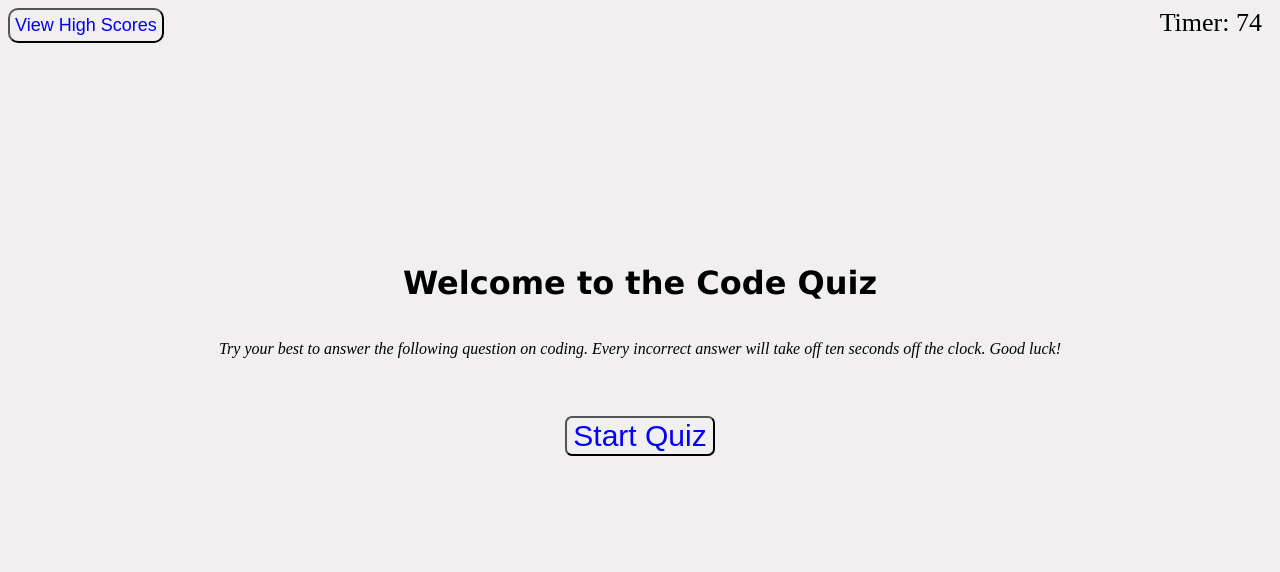
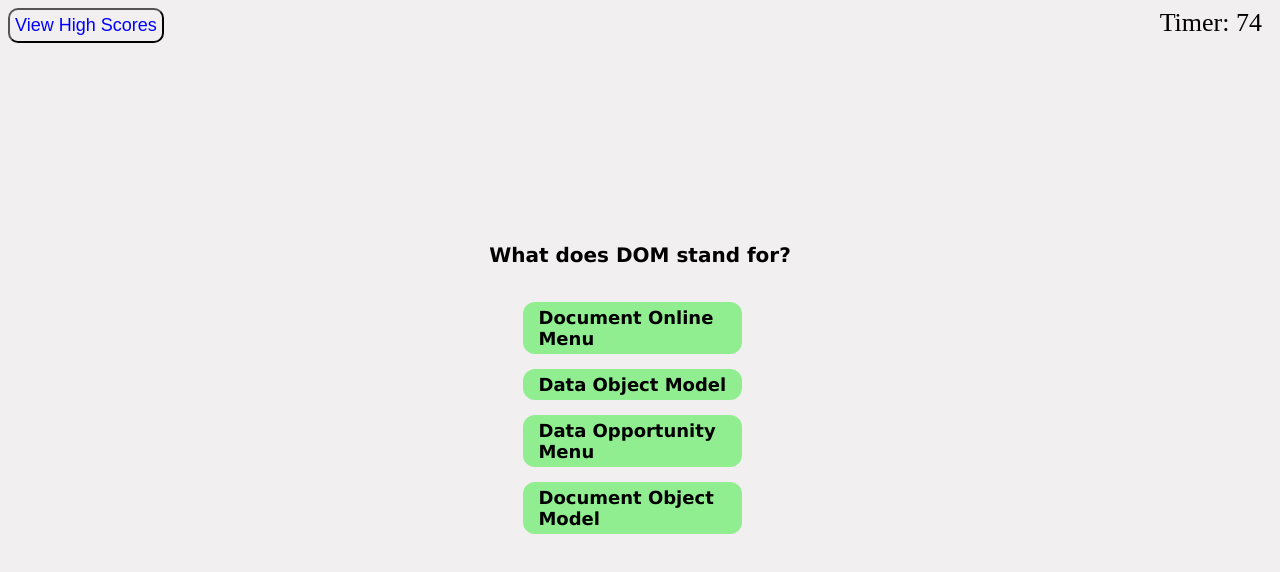
Before and after one commit to BBailey1985/code-quiz, a plain HTML site: page index.html in a window 1280 px wide. Both pictures are taken after a click on the button "Start Quiz". Drawn offline with Linux system fonts and the light colour scheme.

Commit message:
added validate function

```diff
--- a/assets/css/style.css
+++ b/assets/css/style.css
@@ -16,7 +16,7 @@ header button {
   border-radius: 10px;
 }
 
-header button:hover, #startButton:hover {
+header button:hover, #startButton:hover, li:hover {
   background-color: yellow;
 }
 
@@ -25,13 +25,16 @@ header div {
   padding-right: 10px;
 }
 
-main {
+#quizArea {
   display: flex;
   flex-wrap: wrap;
   flex-direction: column;
   align-content: center;
   padding-top: 200px;
   align-items: center;
+  font-size: 20px;
+  font-family: 'Lucida Sans', 'Lucida Sans Regular', 'Lucida Grande', 'Lucida Sans Unicode', Geneva, Verdana, sans-serif;
+  font-weight: bold;
 }
 
 h1 {
@@ -48,3 +51,17 @@ main p {
   color: blue;
 
 }
+
+ul {
+  list-style-type: none;
+}
+
+li {
+  background-color: lightgreen;
+  margin-top: 15px;
+  padding: 5px 15px;
+  width: 80%;
+  font-size: 18px;
+  border-radius: 12px;
+
+}
--- a/assets/js/script.js
+++ b/assets/js/script.js
@@ -1,15 +1,15 @@
 // variables from HTML
 var timerEl = document.querySelector("#timer");
-var quizBoxEl = document.querySelector("#quizBox");
 var startButtonEl = document.querySelector("#startButton");
 var submitButtonEl = document.querySelector("#submitButton");
 var quizAreaEl = document.querySelector("#quizArea");
 
-// variables for time
+// other variables
 var startTime = 75;
-
-var holdInterval = 0;
+var indexQuestions = 0;
+var score = 0;
 var timePenalty = 10;
+var createUl = document.createElement("ul");
 
 //array of questions and answers
 var quizQuestions = [
@@ -45,34 +45,57 @@ startButtonEl.addEventListener("click", function () {
   var countdownTimer = setInterval(function() {
     if (startTime <=0) {
       clearInterval(countdownTimer);
-      timerEl.textContent = "Finished"
+      timerEl.textContent = "Time's up!"
     }else{
       timerEl.textContent = "Timer: " + startTime;
     }
-    startTime-=1;
+    startTime--;
   }, 1000);
+  render(indexQuestions);
 });
 
 // quiz function
-function startQuiz(){
-
-
+function render(indexQuestions) {
+  //clear existing data
+  quizAreaEl.textContent = "";
+  createUl.textContent = "";
+  //questions loop
+  for (var i = 0; i < quizQuestions.length; i++) {
+    var userQuestion = quizQuestions[indexQuestions].question;
+    var userAnswers = quizQuestions[indexQuestions].answers;
+    quizAreaEl.textContent = userQuestion;
+  }
+  userAnswers.forEach(function (newLine) {
+    var listItem = document.createElement("li");
+    listItem.textContent = newLine;
+    quizAreaEl.appendChild(createUl);
+    createUl.appendChild(listItem);
+    listItem.addEventListener("click", (validate));
+  })
 };
 
-// shows the results of the quiz
-function showResults(){
+// validating selection with answers
+function validate(event) {
+  var element = event.target;
 
-
-
+  if (element.matches("li"))
+  var newDiv = document.createElement("div");
+  newDiv.setAttribute("id", "newDiv");
+  // if answer is correct
+  if (element.textContent == quizQuestions[indexQuestions].answers) {
+    score++;
+    newDiv.textContent = "Correct!"
+    // if answer is wrong
+  } else {
+    startTime = startTime - timePenalty;
+    newDiv.textContent = "Wrong!"
+  }
 }
 
-//runs the quiz function
-startQuiz();
+// the indexQuestions figures out which number question user is on
+indexQuestions++;
 
-
-// //shows the results from the button click
-// submitButtonEl.addEventListener("click", showResults);
-
-// //starts the game with button click
-startButtonEl.addEventListener("click", startQuiz);
-console.log("Starting quiz now");
+if (indexQuestions > quizQuestions.length) {
+  resultsPage();
+  newDiv.textContent = "Great job!" + " " + "You got " + score + "/" + quizQuestions.length + " Correct!";
+}
--- a/index.html
+++ b/index.html
@@ -15,7 +15,7 @@
     <div id="timer">Timer: 75</div>
   </header>
   <main>
-    <div id="quizArea"></div>
+    <div id="quizArea">
       <h1>Welcome to the Code Quiz</h1>
       <p>Try your best to answer the following question on coding. Every incorrect answer
       will take off ten seconds off the clock. Good luck!
```
